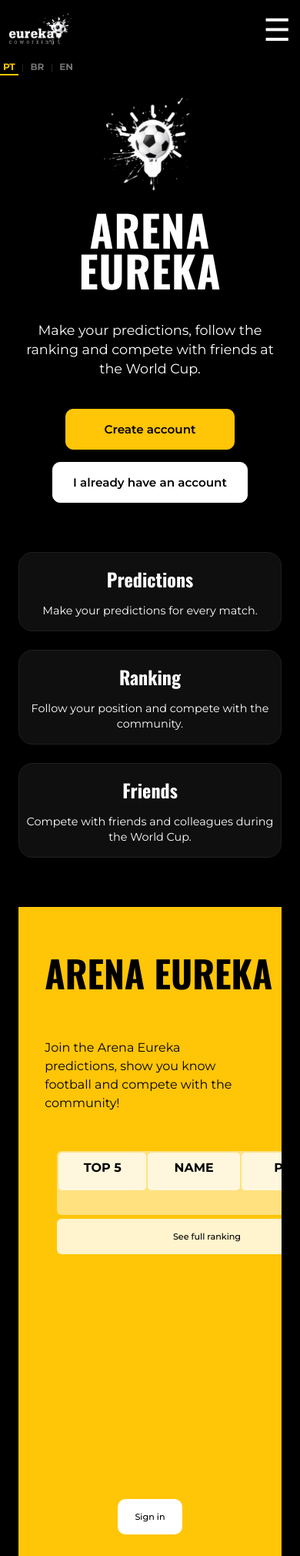
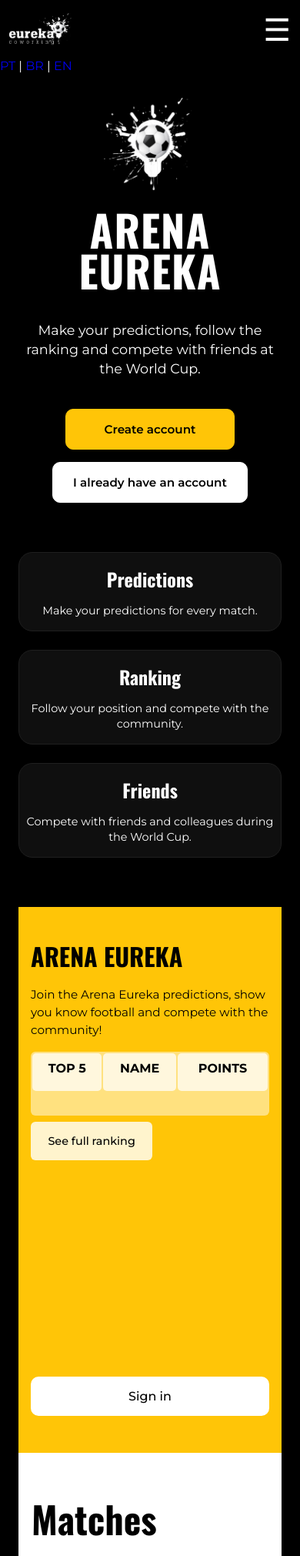
Before and after one commit to lisboaeurekacoworking/bolao, a Flask app: page / in a window 390 px wide. Shown: the top 2021 px of the page at 77% size. Run offline with Flask 3, Linux system fonts and the light colour scheme; data comes from the database, SQL or seed files in the repository; data that the repository does not hold is empty.

Commit message:
"atualizações usabilidade mobile menu e tabelas"

```diff
--- a/static/css/bolao-preview.css
+++ b/static/css/bolao-preview.css
@@ -63,13 +63,15 @@
 }
 
 .btn3 {
-  position: absolute;
+  position: relative;
   display: flex;
   justify-self: left;
   margin-left: 50px;
-  width: 800px;
+  width: auto;
+  max-width: calc(100% - 100px);
   border-radius: 6px;
   background-color: rgba(255, 255, 255, 0.8);
+  font-size: clamp(0.85rem, 2vw, 1rem);
 }
 
 .bolao-preview .ranking-table tbody td {
@@ -91,20 +93,53 @@
   .bolao-preview {
     display: flex;
     flex-direction: column;
+    padding: 1.5rem 1rem;
   }
+
+  .bolao-preview h1 {
+    font-size: clamp(2rem, 8vw, 3rem);
+    margin-left: 0;
+    margin-bottom: 1rem;
+    margin-top: 1rem;
+  }
+
+  .bolao-preview p {
+    margin-left: 0;
+    max-width: 100%;
+    font-size: 0.95rem;
+  }
+
+  .bolao-preview .section-table {
+    grid-column: 1;
+    width: 100%;
+    overflow-x: auto;
+  }
+
   .bolao-preview .ranking-table {
-    width: clamp(100px, 100vw, 400px);
-    margin: 50px 50px 5px 50px;
+    width: 100%;
+    margin: 1rem 0 0.5rem 0;
   }
 
   .btn3 {
-    width: clamp(100px, 100vw, 400px);
-    margin-bottom: 50px;
+    width: auto;
+    margin: 0.5rem 0 1.5rem 0;
+    font-size: 0.9rem;
+    position: relative;
   }
 
   .bolao-preview .ranking-actions {
-    width: clamp(100px, 100vw, 180px);
-    display: block;
-    margin: 80px auto;
+    width: 100%;
+    display: flex;
+    flex-direction: column;
+    align-items: center;
+    margin: 1rem 0 1.5rem;
+    gap: 0.8rem;
+  }
+
+  .bolao-preview .ranking-actions a {
+    width: 100%;
+    max-width: 320px;
+    font-size: 1rem;
+    padding: 1rem;
   }
 }
--- a/static/css/menu.css
+++ b/static/css/menu.css
@@ -8,7 +8,7 @@
   font-size: 1rem;
 }
 
-/* Menu fixo no topo — landing */
+/* Menu fixo no topo — só na landing */
 .menu-sticky {
   position: sticky;
   top: 0;
@@ -28,24 +28,20 @@
   cursor: pointer;
 }
 
-/* Mobile: dropdown que aparece POR CIMA do conteúdo */
 .nav-menu {
   position: absolute;
   top: 100%;
   left: 0;
   width: 100%;
   background: black;
-  z-index: 999;
   max-height: 0;
   overflow: hidden;
-  transition:
-    max-height 0.3s ease,
-    padding 0.3s ease;
+  transition: max-height 0.3s ease, padding 0.3s ease;
 }
 
 .nav-menu.active {
   padding: 1rem 0;
-  max-height: 600px;
+  max-height: 500px;
 }
 
 .menu-list {
@@ -59,159 +55,47 @@
   align-items: center;
 }
 
-/* Links normais do menu */
 .li-menu a {
   color: white;
   font-size: clamp(1.2rem, 4vw, 1.4rem);
   font-family: "Montserrat";
   text-decoration: none;
   transition: 0.4s;
-}
-
-.li-menu a.active {
-  background-color: #ffc507;
-  color: black;
-  padding: 8px 16px;
-  border-radius: 5px;
-  font-weight: 600;
-}
-
-.li-menu a.active:hover {
-  padding: 9px 17px;
-}
-
-.li-menu .lang-btn.active {
-  background-color: transparent;
-  color: #ffc507;
-  padding: 2px 4px;
-  border-radius: 0;
-  font-weight: 700;
-  border-bottom: 2px solid #ffc507;
+  height: 10px;
 }
 
 .li-menu a:hover {
   padding: 10px 13px;
   transition: 0.3s;
-  cursor:
-    url("/static/img/futebol-colocado-no-design-grunge.png"), pointer !important;
+  align-self: center;
+  cursor: url("/static/img/futebol-colocado-no-design-grunge.png"), pointer !important;
 }
 
-/* ── Botão "Arena Eurena" na landing (público) ── */
 .login-landing {
   padding: 0;
 }
 
+/* Fix botão Entrar — área clicável completa */
+.login-landing-link,
 .login-landing a {
   display: block;
-
-  padding: 7px 25px;
+  background-color: rgba(255, 197, 7, 1);
+  padding: 8px 26px;
   border-radius: 5px;
-  color: #ffc507 !important;
-  font-weight: 600;
-  font-size: 0.85rem;
+  color: black !important;
+  font-weight: 500;
+  font-size: 0.8rem;
   text-align: center;
-  white-space: nowrap;
-  transition: 0.2s ease;
 }
 
+.login-landing-link:hover,
 .login-landing a:hover {
-  background-color: white !important;
-  color: black !important;
-  border: 1px solid black;
-  padding: 7px 25px !important;
+  color: rgba(255, 197, 7, 1) !important;
+  background-color: black;
+  border: solid 0.3px rgba(255, 197, 7, 1);
+  padding: 8px 26px;
 }
 
-/* ── "Meu Perfil" no menu privado — sem fundo amarelo ── */
-.login-bet a {
-  color: black !important;
-  font-weight: 600;
-  background: none !important;
-  border-radius: 0 !important;
-  padding: 0 !important;
-}
-
-.login-bet a:hover {
-  color: white !important;
-  background: none !important;
-  padding: 0 !important;
-}
-
-/* ── Seletor PT | BR | EN ── */
-.lang-switcher {
-  display: flex;
-  align-items: center;
-  gap: 4px;
-}
-
-.lang-btn {
-  font-family: "Montserrat", sans-serif;
-  font-size: 0.75rem;
-  font-weight: 700;
-  color: rgba(255, 255, 255, 0.45) !important;
-  text-decoration: none;
-  transition: 0.2s ease;
-  padding: 2px 4px !important;
-  background: none !important;
-  border-radius: 0 !important;
-}
-
-.lang-btn:hover {
-  color: white !important;
-  padding: 2px 4px !important;
-  background: none !important;
-}
-
-.lang-btn.active {
-  color: #ffc507 !important;
-  border-bottom: 2px solid #ffc507;
-}
-
-.lang-sep {
-  color: rgba(255, 255, 255, 0.2);
-  font-size: 0.7rem;
-}
-
-/* Seletor nas páginas sem menu (login, register, etc.) */
-.auth-lang-switcher {
-  position: fixed;
-  top: 1.2rem;
-  right: 1.5rem;
-  display: flex;
-  align-items: center;
-  gap: 6px;
-  z-index: 100;
-}
-
-.auth-lang-switcher .lang-btn {
-  color: rgba(255, 255, 255, 0.5) !important;
-  font-size: 0.8rem;
-}
-
-.auth-lang-switcher .lang-btn.active {
-  color: #ffc507 !important;
-  border-bottom: 2px solid #ffc507;
-}
-
-/* Botão com texto centrado */
-.btn-center {
-  text-align: center;
-  justify-content: center;
-  display: flex;
-  align-items: center;
-}
-
-/* Widget API-Football */
-.api-football-widget {
-  border: none;
-  border-radius: 12px;
-  width: 90%;
-  height: 800px;
-  margin-left: 5%;
-  margin-bottom: 3rem;
-  display: block;
-}
-
-/* ── Desktop ── */
 @media (min-width: 768px) {
   .menu-toggle {
     display: none;
@@ -224,7 +108,6 @@
     padding: 0;
     display: flex;
     align-items: center;
-    z-index: auto;
   }
 
   .menu-list {
@@ -237,26 +120,13 @@
     font-size: clamp(0.6rem, 2vw, 0.9rem);
     border-bottom: none;
   }
-
-  .li-menu a:hover {
-    padding: 4px 8px;
-  }
-
-  /* Evitar que o hover genérico afete o lang-btn */
-  .lang-btn:hover {
-    padding: 2px 4px !important;
-  }
-
-  /* login-landing mantém o próprio hover */
-  .login-landing a:hover {
-    padding: 7px 25px !important;
-  }
 }
 
 @media (min-width: 1200px) {
   .menu {
     padding: 24px 64px;
   }
+
   .menu-list {
     gap: 3.5rem;
   }
--- a/static/css/ranking.css
+++ b/static/css/ranking.css
@@ -237,3 +237,40 @@
     grid-template-columns: repeat(2, 1fr);
   }
 }
+
+/* ── Mobile — ranking ── */
+@media (max-width: 767px) {
+  .ranking-general-table {
+    min-width: 100%;
+  }
+
+  /* Esconder colunas menos importantes no mobile */
+  .ranking-general-table th:nth-child(4),
+  .ranking-general-table td:nth-child(4),
+  .ranking-general-table th:nth-child(5),
+  .ranking-general-table td:nth-child(5) {
+    display: none;
+  }
+
+  .ranking-general-table th,
+  .ranking-general-table td {
+    padding: 0.75rem 0.5rem;
+    font-size: 0.9rem;
+  }
+
+  .ranking-player-name {
+    font-size: 0.9rem;
+  }
+
+  .ranking-player-meta {
+    font-size: 0.78rem;
+  }
+
+  .ranking-summary {
+    grid-template-columns: repeat(2, 1fr);
+  }
+
+  .ranking-hero-header h1 {
+    font-size: 2.2rem;
+  }
+}
```
